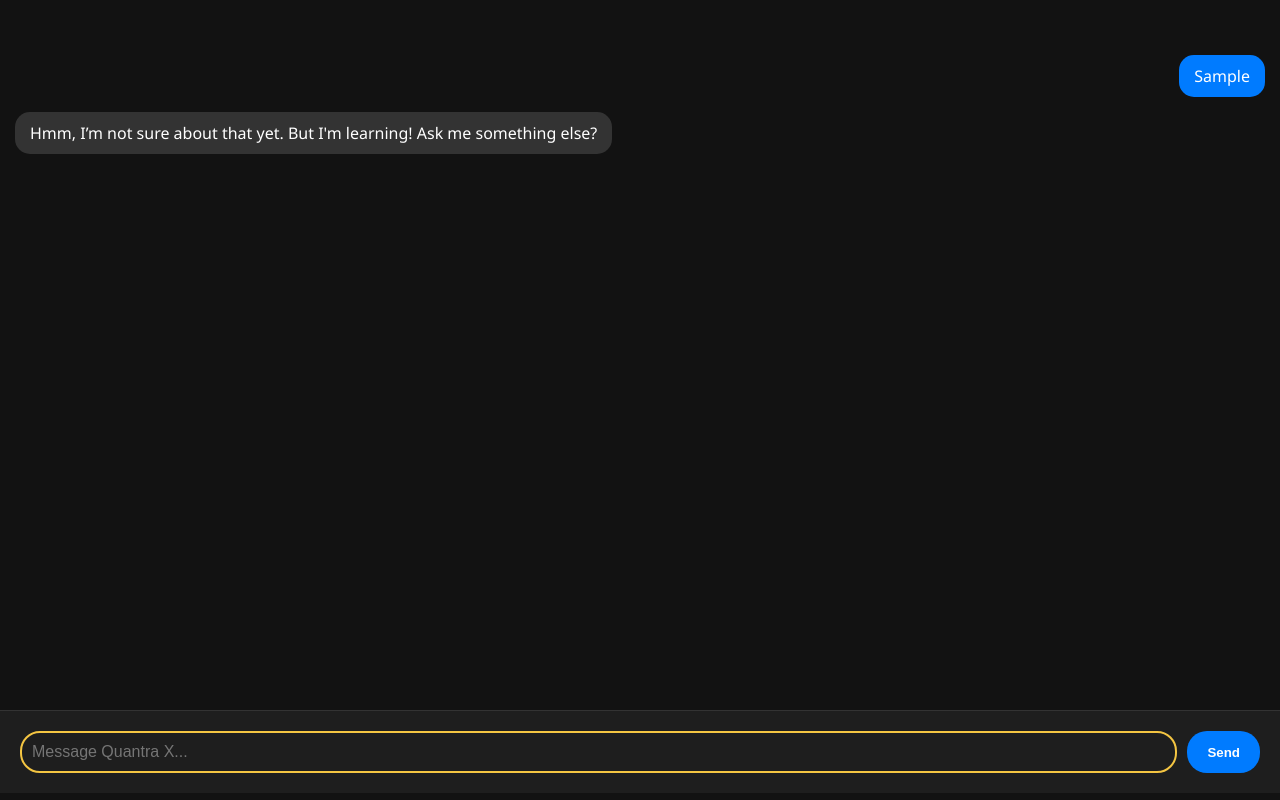
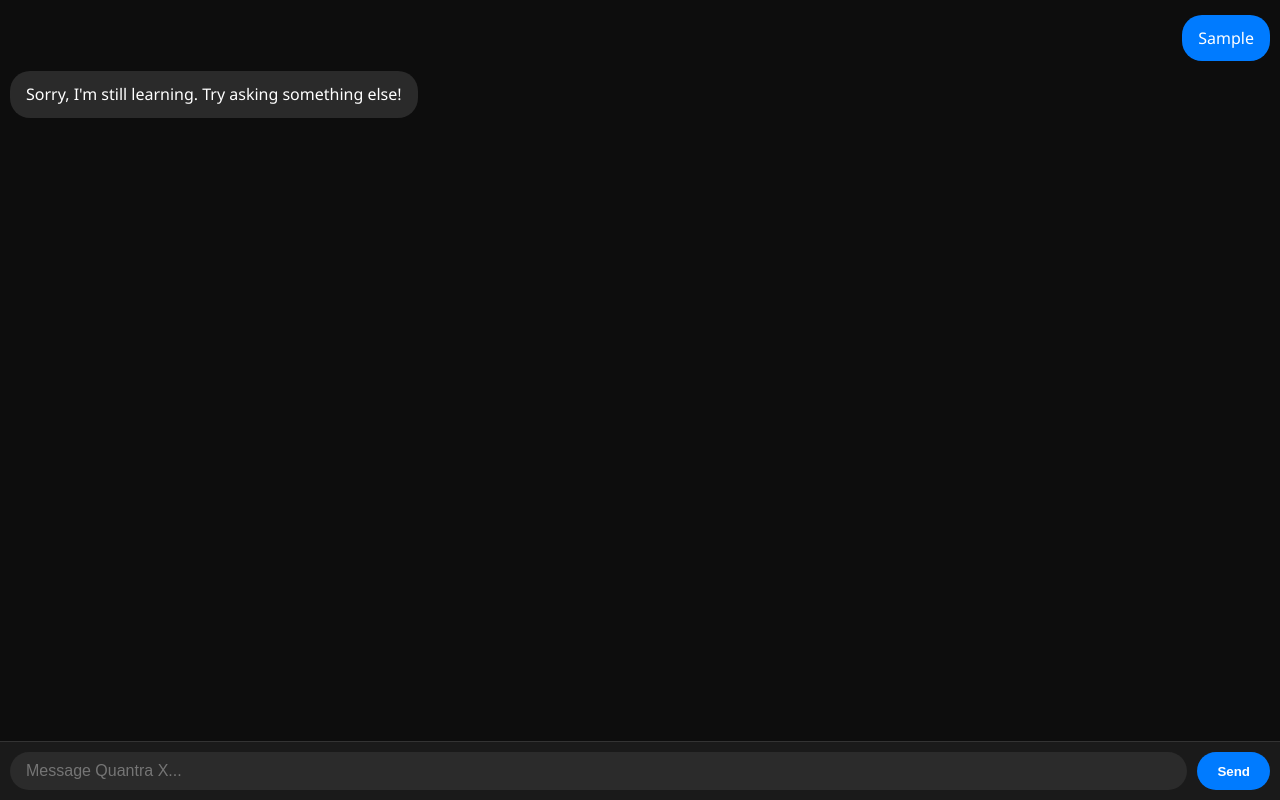
Before and after one commit to ghuragykj/Quantra-X, a plain HTML site: page index.html in a window 1280 px wide. Both pictures are taken after typing "Sample" into the empty fields and a click on the button "Send". Drawn offline with Linux system fonts and the light colour scheme.

Commit message:
Update index.html

```diff
--- a/index.html
+++ b/index.html
@@ -2,70 +2,51 @@
 <html lang="en">
 <head>
   <meta charset="UTF-8" />
-  <meta name="viewport" content="width=device-width, initial-scale=1, maximum-scale=1">
+  <meta name="viewport" content="width=device-width, initial-scale=1.0">
   <title>Quantra X</title>
   <style>
+    * {
+      box-sizing: border-box;
+    }
     body {
       margin: 0;
       padding: 0;
-      background-color: #121212;
+      background-color: #0d0d0d;
       color: white;
-      font-family: 'Segoe UI', Tahoma, Geneva, Verdana, sans-serif;
+      font-family: 'Segoe UI', sans-serif;
+      display: flex;
+      flex-direction: column;
       height: 100vh;
+    }
+
+    #chat-container {
+      flex: 1;
+      padding: 10px;
+      overflow-y: auto;
       display: flex;
       flex-direction: column;
     }
 
-    .intro-text {
-      text-align: center;
-      padding: 30px 10px 10px;
-      transition: opacity 0.3s ease, transform 0.3s ease;
-    }
-
-    .intro-text.hide {
-      opacity: 0;
-      transform: translateY(-20px);
-      pointer-events: none;
-      height: 0;
-      overflow: hidden;
-    }
-
-    .intro-text h1 {
-      font-size: 1.8rem;
-      margin-bottom: 5px;
-    }
-
-    .intro-text p {
-      font-size: 1rem;
-      color: #bbb;
-    }
-
-    #chat-container {
-      flex: 1;
-      overflow-y: auto;
-      padding: 15px;
+    .message {
       display: flex;
-      flex-direction: column;
-      max-height: calc(100vh - 160px);
-    }
-
-    .message {
-      margin-bottom: 15px;
-      display: flex;
+      margin: 5px 0;
+      max-width: 80%;
     }
 
     .message.user {
+      align-self: flex-end;
       justify-content: flex-end;
     }
 
     .message.bot {
+      align-self: flex-start;
       justify-content: flex-start;
     }
 
     .bubble {
-      padding: 10px 15px;
-      border-radius: 15px;
-      max-width: 70%;
+      padding: 12px 16px;
+      border-radius: 20px;
+      line-height: 1.4;
       word-wrap: break-word;
     }
 
@@ -75,73 +56,45 @@
     }
 
     .bot .bubble {
-      background-color: #333;
+      background-color: #2a2a2a;
       color: white;
     }
 
     #chat-form {
       display: flex;
-      padding: 20px;
-      background-color: #1e1e1e;
+      padding: 10px;
+      background-color: #1a1a1a;
       border-top: 1px solid #333;
     }
 
     #user-input {
       flex: 1;
-      padding: 10px;
+      padding: 10px 16px;
       border-radius: 20px;
-      border: 2px solid #f4c542;
+      border: none;
+      background-color: #2b2b2b;
+      color: white;
+      font-size: 16px;
       outline: none;
-      font-size: 1rem;
-      background-color: #1e1e1e;
-      color: white;
-    }
-
-    #user-input:focus {
-      border-color: #f4c542;
     }
 
     #send-btn {
       margin-left: 10px;
       padding: 10px 20px;
+      border-radius: 20px;
       border: none;
-      border-radius: 20px;
       background-color: #007bff;
       color: white;
       font-weight: bold;
       cursor: pointer;
     }
 
-    .dot {
-      height: 10px;
-      width: 10px;
-      margin: 0 2px;
-      background-color: #ccc;
-      border-radius: 50%;
-      display: inline-block;
-      animation: blink 1.4s infinite both;
-    }
-
-    .dot:nth-child(2) {
-      animation-delay: 0.2s;
-    }
-
-    .dot:nth-child(3) {
-      animation-delay: 0.4s;
-    }
-
-    @keyframes blink {
-      0%, 80%, 100% { opacity: 0; }
-      40% { opacity: 1; }
+    #send-btn:hover {
+      background-color: #0056b3;
     }
   </style>
 </head>
 <body>
-
-  <div class="intro-text" id="intro">
-    <h1>Hi, I'm Quantra X!</h1>
-    <p>Your virtual friend. Ready to chat? Quantra X AI is currently under development and construction.</p>
-  </div>
 
   <div id="chat-container"></div>
 
@@ -154,28 +107,17 @@
     const form = document.getElementById("chat-form");
     const input = document.getElementById("user-input");
     const chat = document.getElementById("chat-container");
-    const intro = document.getElementById("intro");
 
     form.addEventListener("submit", (e) => {
       e.preventDefault();
       const userText = input.value.trim();
       if (!userText) return;
-
-      intro?.classList.add("hide");
-
       addMessage("user", userText);
       input.value = "";
 
-      const typing = document.createElement("div");
-      typing.classList.add("message", "bot");
-      typing.innerHTML = `<div class="bubble"><span class="dot"></span><span class="dot"></span><span class="dot"></span></div>`;
-      chat.appendChild(typing);
-      chat.scrollTop = chat.scrollHeight;
-
       setTimeout(() => {
-        chat.removeChild(typing);
         addMessage("bot", generateResponse(userText));
-      }, 1000);
+      }, 500);
     });
 
     function addMessage(sender, text) {
@@ -190,48 +132,13 @@
     }
 
     function generateResponse(msg) {
-      msg = msg.toLowerCase();
+      const m = msg.toLowerCase();
 
-      if (msg.includes("hello") || msg.includes("hi") || msg.includes("hey"))
-        return "Hey there! So happy to see you! How can I help today?";
-
-      if (msg.includes("bye") || msg.includes("goodbye"))
-        return "Take care! Talk to you soon!";
-
-      if (msg.includes("how are you"))
-        return "I'm feeling great, thanks for asking! How about you?";
-
-      if (msg.includes("your name") || msg === "who are you")
-        return "I'm Quantra X AI — your smart & friendly AI buddy!";
-
-      if (msg.includes("time"))
-        return `It's currently ${new Date().toLocaleTimeString()}.`;
-
-      if (msg.includes("date"))
-        return `Today is ${new Date().toLocaleDateString()}.`;
-
-      if (msg.includes("what can you do"))
-        return "I can chat, tell jokes, share time/date, and help with general questions. Try me!";
-
-      if (msg.includes("help"))
-        return "Sure! Ask me anything — from general questions to friendly talk.";
-
-      if (msg.includes("joke"))
-        return "Why did the computer catch a cold? Because it left its Windows open!";
-
-      if (msg.includes("thank"))
-        return "You're most welcome! Always here for you.";
-
-      if (msg.includes("love you"))
-        return "Aww, thank you! Sending virtual hugs!";
-
-      if (msg.includes("weather"))
-        return "Sorry, I can't check live weather yet, but it’s always sunny in my code!";
-
-      if (msg.includes("creator"))
-        return "I was created with love and code by some awesome humans.";
-
-      return "Hmm, I’m not sure about that yet. But I'm learning! Ask me something else?";
+      if (m.includes("hello") || m.includes("hi")) return "Hey there! So happy to see you! How can I help today?";
+      if (m.includes("how are you")) return "I'm good! How about you?";
+      if (m.includes("bye")) return "Goodbye! See you soon!";
+      if (m.includes("your name")) return "I'm Quantra X, your AI chatbot!";
+      return "Sorry, I'm still learning. Try asking something else!";
     }
   </script>
 </body>
```
